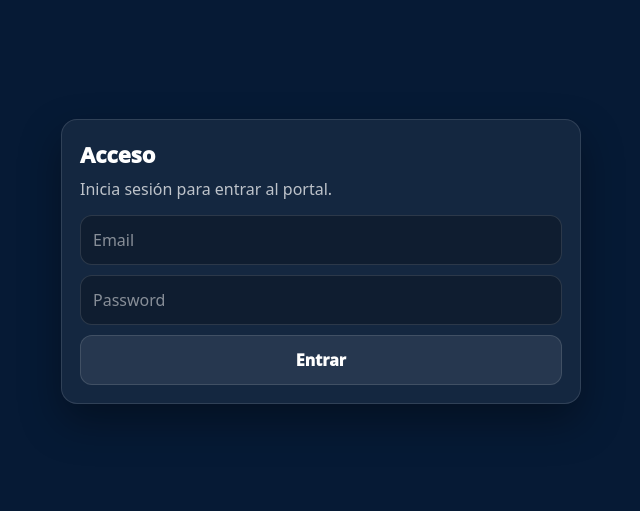
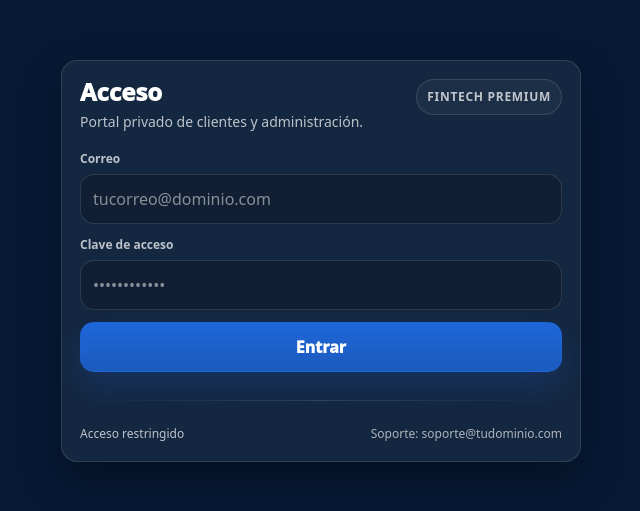
Before and after one commit to rafaelapodaca/inversiones-de-mexico, a Next.js app: page /login in a window 1280 px wide. Shown: the part 139-650 px from the top of the page, without its empty margins (319-959 px from the left). Built offline with nearby package versions, Linux system fonts and the light colour scheme.

Commit message:
Update soporte email en login

```diff
--- a/app/login/LoginClient.tsx
+++ b/app/login/LoginClient.tsx
@@ -8,11 +8,8 @@ export default function LoginClient() {
   const sp = useSearchParams();
   const router = useRouter();
 
-  // si vienes redirigido por middleware, respeta redirect
-  const redirectFromUrl = useMemo(() => sp.get("redirect") || "", [sp]);
-
-  // fallback (si no hay redirect), el backend decidirá /admin o /inicio
-  const fallbackAfterLogin = "/inicio";
+  // Si vienen de /admin, el middleware manda ?redirect=/admin
+  const redirectParam = useMemo(() => sp.get("redirect") || "/inicio", [sp]);
 
   const [email, setEmail] = useState("");
   const [password, setPassword] = useState("");
@@ -21,6 +18,8 @@ export default function LoginClient() {
 
   async function onLogin(e: FormEvent) {
     e.preventDefault();
+    if (loading) return;
+
     setLoading(true);
     setMsg("");
 
@@ -31,33 +30,67 @@ export default function LoginClient() {
     });
 
     const j: any = await r.json().catch(() => ({}));
+    setLoading(false);
+
     if (!r.ok) {
-  setMsg(j?.message || "Error de login");
+      setMsg(j?.message || "No se pudo iniciar sesión");
       return;
     }
 
-router.push(j?.redirectTo || redirectTo);
-router.refresh();
-
-    // ✅ prioridad:
-    // 1) si venías con ?redirect=..., úsalo
-    // 2) si API devuelve redirectTo, úsalo (/admin o /inicio)
-    // 3) fallback
-    const dest =
-      (redirectFromUrl && redirectFromUrl.startsWith("/") ? redirectFromUrl : "") ||
-      (typeof j?.redirectTo === "string" ? j.redirectTo : "") ||
-      fallbackAfterLogin;
-
+    // ✅ prioridad: lo que diga el API (admin vs cliente)
+    const dest = j?.redirectTo || redirectParam;
     router.push(dest);
     router.refresh();
   }
 
+  const brandRow = {
+    display: "flex",
+    alignItems: "flex-start",
+    justifyContent: "space-between",
+    gap: 12,
+    marginBottom: 18,
+  } as const;
+
+  const badge = {
+    fontSize: 12,
+    fontWeight: 900,
+    letterSpacing: 0.7,
+    padding: "8px 10px",
+    borderRadius: 999,
+    border: `1px solid ${COLORS.border}`,
+    background: "rgba(255,255,255,0.04)",
+    color: COLORS.muted,
+    textTransform: "uppercase" as const,
+    whiteSpace: "nowrap" as const,
+  } as const;
+
+  const title = {
+    fontSize: 24,
+    fontWeight: 950,
+    color: COLORS.white,
+    lineHeight: 1.1,
+  } as const;
+
+  const subtitle = {
+    marginTop: 6,
+    color: COLORS.muted,
+    fontSize: 14,
+    lineHeight: 1.5,
+  } as const;
+
+  const label = {
+    fontSize: 12,
+    color: COLORS.muted,
+    fontWeight: 800,
+    marginBottom: 6,
+  } as const;
+
   const input = {
     width: "100%",
     padding: 12,
-    borderRadius: 12,
+    borderRadius: 14,
     border: `1px solid ${COLORS.border}`,
-    background: "rgba(0,0,0,0.25)",
+    background: "rgba(0,0,0,0.20)",
     color: COLORS.white,
     outline: "none",
   } as const;
@@ -65,43 +98,87 @@ router.refresh();
   const btn = {
     width: "100%",
     padding: 12,
-    borderRadius: 12,
-    border: `1px solid ${COLORS.border}`,
-    background: "rgba(255,255,255,0.08)",
+    borderRadius: 14,
+    border: `1px solid rgba(31,106,225,0.35)`,
+    background: `linear-gradient(180deg, rgba(31,106,225,0.95), rgba(31,106,225,0.78))`,
     color: COLORS.white,
     fontWeight: 950,
-    cursor: "pointer",
+    cursor: loading ? "not-allowed" : "pointer",
+    opacity: loading ? 0.75 : 1,
+    boxShadow: "0 14px 30px rgba(31,106,225,0.18)",
+  } as const;
+
+  const help = {
+    marginTop: 12,
+    display: "flex",
+    justifyContent: "space-between",
+    alignItems: "center",
+    gap: 10,
+    color: COLORS.muted,
+    fontSize: 12,
+  } as const;
+
+  const divider = {
+    marginTop: 16,
+    height: 1,
+    background: `linear-gradient(90deg, transparent, ${COLORS.border}, transparent)`,
   } as const;
 
   return (
     <>
-      <div style={{ fontSize: 22, fontWeight: 950, color: COLORS.white }}>Acceso</div>
-      <div style={{ marginTop: 6, color: COLORS.muted }}>Inicia sesión para entrar al portal.</div>
+      <div style={brandRow}>
+        <div>
+          <div style={title}>Acceso</div>
+          <div style={subtitle}>Portal privado de clientes y administración.</div>
+        </div>
+        <div style={badge}>Fintech Premium</div>
+      </div>
 
-      <form onSubmit={onLogin} style={{ marginTop: 14, display: "grid", gap: 10 }}>
+      <form onSubmit={onLogin} style={{ display: "grid", gap: 12 }}>
+        <div>
+          <div style={label}>Correo</div>
           <input
             style={input}
-          placeholder="Email"
+            placeholder="tucorreo@dominio.com"
             type="email"
+            inputMode="email"
+            autoComplete="email"
+            spellCheck={false}
             value={email}
             onChange={(e) => setEmail(e.target.value)}
             required
           />
+        </div>
 
+        <div>
+          <div style={label}>Clave de acceso</div>
           <input
             style={input}
-          placeholder="Password"
+            placeholder="••••••••••••"
             type="password"
+            autoComplete="current-password"
             value={password}
             onChange={(e) => setPassword(e.target.value)}
             required
           />
+        </div>
 
         <button style={btn} disabled={loading} type="submit">
           {loading ? "Entrando..." : "Entrar"}
         </button>
 
-        {msg ? <div style={{ marginTop: 6, color: "#fca5a5", fontWeight: 800 }}>{msg}</div> : null}
+        {msg ? (
+          <div style={{ color: "#fca5a5", fontWeight: 900, fontSize: 13 }}>
+            {msg}
+          </div>
+        ) : null}
+
+        <div style={divider} />
+
+        <div style={help}>
+          <span>Acceso restringido</span>
+          <span style={{ opacity: 0.9 }}>Soporte: soporte@tudominio.com</span>
+        </div>
       </form>
     </>
   );
```
Lines whose indentation alone changed are shown as unchanged.
